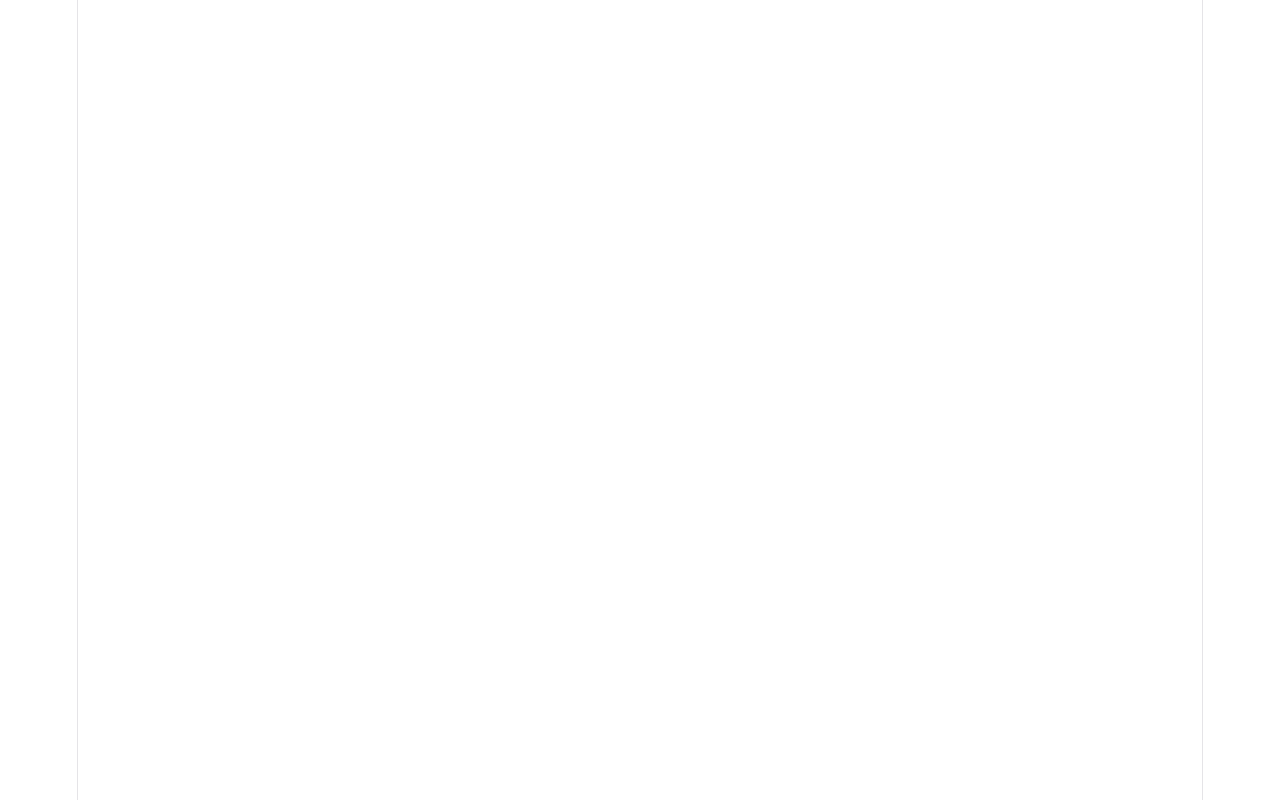
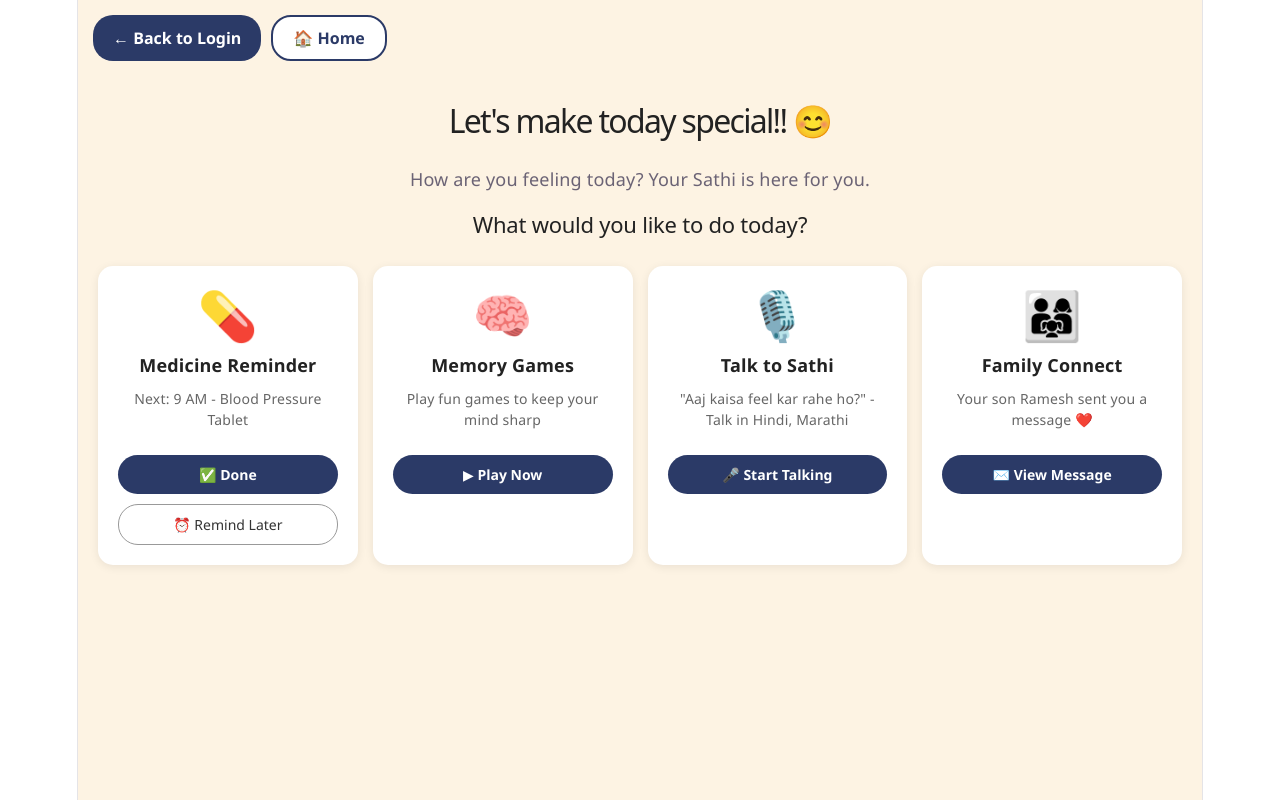
Before and after one commit to college-hack24-nov26/hack-tech-titans, a React (Vite) app: page /patient-dashboard in a window 1280 px wide. Before the commit this address had no page. Built offline with nearby package versions, Linux system fonts and the light colour scheme; a web font is replaced by a local one.

Commit message:
patientdashboard

```diff
--- a/src/App.jsx
+++ b/src/App.jsx
@@ -1,12 +1,14 @@
 import { Routes, Route } from "react-router-dom";
 import LandingPage from "./pages/LandingPage";
 import LoginPage from "./pages/LoginPage";
+import PatientDashboard from "./pages/PatientDashboard";
 
 function App() {
   return (
     <Routes>
       <Route path="/" element={<LandingPage />} />
       <Route path="/login" element={<LoginPage />} />
+      <Route path="/patient-dashboard" element={<PatientDashboard />} />
     </Routes>
   );
 }
--- a/src/pages/LoginPage.jsx
+++ b/src/pages/LoginPage.jsx
@@ -26,8 +26,12 @@ function LoginPage() {
       return;
     }
 
-    // Supabase authentication will be connected later.
-    alert(`${selectedRole} login form submitted!`);
+    // ✅ FIXED: No more alert popup. Go to dashboard based on role.
+    if (selectedRole === "Patient") {
+      navigate("/patient-dashboard");
+    } else if (selectedRole === "Caregiver") {
+      navigate("/caregiver-dashboard");
+    }
   };
 
   return (
--- /dev/null
+++ b/src/pages/PatientDashboard.css
@@ -0,0 +1,128 @@
+.patient-dashboard {
+  background-color: #fdf3e3;
+  min-height: 100vh;
+  padding-bottom: 40px;
+  font-family: Arial, sans-serif;
+  text-align: center;
+}
+
+.dashboard-top-bar {
+  display: flex;
+  gap: 10px;
+  padding: 15px;
+}
+
+.back-btn {
+  background: #2b3a67;
+  color: white;
+  border: none;
+  padding: 10px 20px;
+  border-radius: 20px;
+  cursor: pointer;
+  font-size: 16px;
+  font-weight: bold;
+}
+
+.home-btn {
+  background: white;
+  color: #2b3a67;
+  border: 2px solid #2b3a67;
+  padding: 10px 20px;
+  border-radius: 20px;
+  cursor: pointer;
+  font-size: 16px;
+  font-weight: bold;
+}
+
+.patient-dashboard h1 {
+  font-size: 32px;
+  color: #222;
+}
+
+.patient-dashboard h2 {
+  font-size: 22px;
+  margin-top: 20px;
+  color: #222;
+}
+
+.dashboard-cards {
+  display: flex;
+  gap: 15px;
+  flex-wrap: wrap;
+  padding: 20px;
+  justify-content: center;
+}
+
+/* ✅ FIXED CARD - Emoji will NOT overlap now */
+.dashboard-card {
+  background: white;
+  padding: 25px 20px 20px 20px;
+  border-radius: 15px;
+  flex: 1;
+  min-width: 220px;
+  max-width: 280px;
+  text-align: center;
+  box-shadow: 0px 2px 10px rgba(0,0,0,0.08);
+  display: flex;
+  flex-direction: column;
+  align-items: center;
+}
+
+/* ✅ FIXED EMOJI - Separate line, with space below */
+.card-emoji {
+  font-size: 48px;
+  line-height: 1;
+  display: block;
+  margin-bottom: 15px;
+  width: 100%;
+  text-align: center;
+}
+
+.dashboard-card h3 {
+  font-size: 18px;
+  margin: 0 0 10px 0;
+  color: #222;
+  line-height: 1.3;
+}
+
+.dashboard-card p {
+  font-size: 14px;
+  color: #666;
+  margin: 0 0 15px 0;
+  line-height: 1.5;
+}
+
+.card-btn {
+  background: #2b3a67;
+  color: white;
+  padding: 10px 20px;
+  border-radius: 20px;
+  border: none;
+  cursor: pointer;
+  font-size: 14px;
+  font-weight: bold;
+  width: 100%;
+  margin-top: 10px;
+}
+
+.card-btn-white {
+  background: white;
+  color: #333;
+  padding: 10px 20px;
+  border-radius: 20px;
+  border: 1px solid #999;
+  cursor: pointer;
+  font-size: 14px;
+  width: 100%;
+  margin-top: 10px;
+}
+
+@media (max-width: 700px) {
+  .dashboard-cards {
+    flex-direction: column;
+    align-items: center;
+  }
+  .dashboard-card {
+    max-width: 90%;
+  }
+}
--- /dev/null
+++ b/src/pages/PatientDashboard.jsx
@@ -0,0 +1,69 @@
+import React from "react";
+import { useNavigate } from "react-router-dom";
+import "./PatientDashboard.css";
+
+function PatientDashboard() {
+  const navigate = useNavigate();
+
+  return (
+    <div className="patient-dashboard">
+
+      {/* TOP - BACK BUTTONS */}
+      <div className="dashboard-top-bar">
+        <button className="back-btn" onClick={() => navigate("/login")}>
+          ← Back to Login
+        </button>
+        <button className="home-btn" onClick={() => navigate("/")}>
+          🏠 Home
+        </button>
+      </div>
+
+      {/* HEADING */}
+      <h1>Let's make today special!! 😊</h1>
+      <p>How are you feeling today? Your Sathi is here for you.</p>
+
+      <h2>What would you like to do today?</h2>
+
+      {/* 4 CARDS */}
+      <div className="dashboard-cards">
+
+        {/* CARD 1 - Medicine */}
+        <div className="dashboard-card">
+          <div className="card-emoji">💊</div>
+          <h3>Medicine Reminder</h3>
+          <p>Next: 9 AM - Blood Pressure Tablet</p>
+          <button className="card-btn">✅ Done</button>
+          <button className="card-btn-white">⏰ Remind Later</button>
+        </div>
+
+        {/* CARD 2 - Memory Games */}
+        <div className="dashboard-card">
+          <div className="card-emoji">🧠</div>
+          <h3>Memory Games</h3>
+          <p>Play fun games to keep your mind sharp</p>
+          <button className="card-btn">▶ Play Now</button>
+        </div>
+
+        {/* CARD 3 - Talk to Sathi */}
+        <div className="dashboard-card">
+          <div className="card-emoji">🎙️</div>
+          <h3>Talk to Sathi</h3>
+          <p>"Aaj kaisa feel kar rahe ho?" - Talk in Hindi, Marathi</p>
+          <button className="card-btn">🎤 Start Talking</button>
+        </div>
+
+        {/* CARD 4 - Family Connect */}
+        <div className="dashboard-card">
+          <div className="card-emoji">👨‍👩‍👧</div>
+          <h3>Family Connect</h3>
+          <p>Your son Ramesh sent you a message ❤️</p>
+          <button className="card-btn">✉️ View Message</button>
+        </div>
+
+      </div>
+
+    </div>
+  );
+}
+
+export default PatientDashboard;
```
